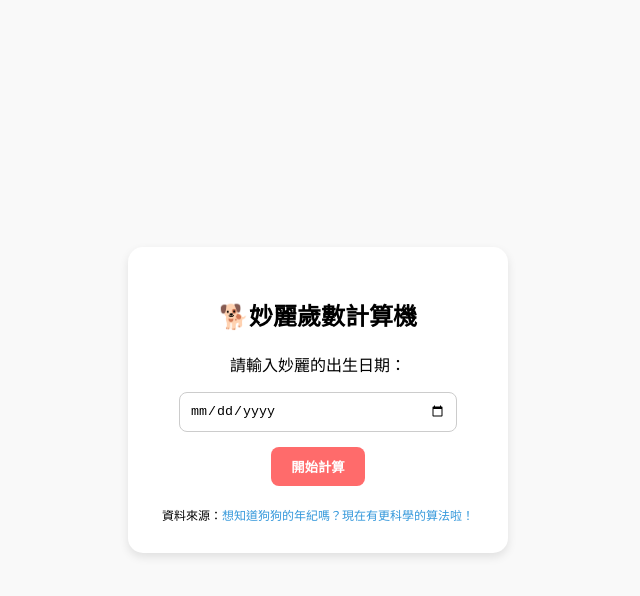
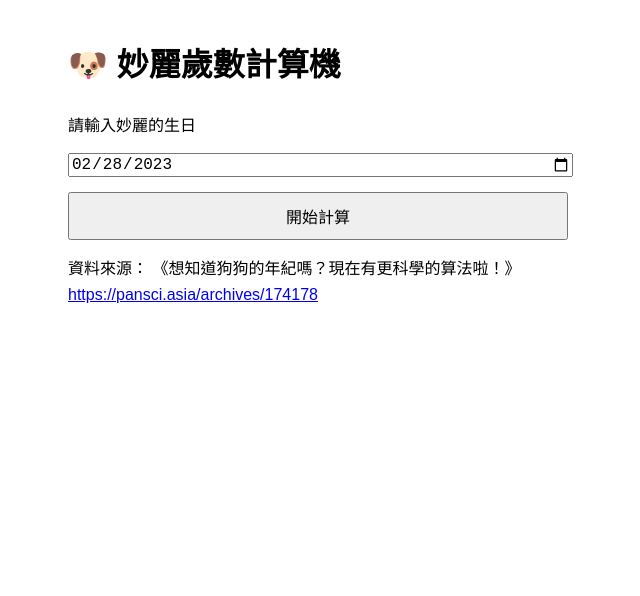
Before and after one commit to fishcold0/project_dog, a plain HTML site: page index.html in a window 1280 px wide. Shown: the whole page, without its empty margins (322-962 px from the left). Drawn offline with Linux system fonts and the light colour scheme.

Commit message:
儲存生日

```diff
--- a/index.html
+++ b/index.html
@@ -1,106 +1,97 @@
-
 <!DOCTYPE html>
-<html lang="zh-TW">
+<html lang="zh-Hant">
 <head>
   <meta charset="UTF-8">
-    <meta name="viewport" content="width=device-width, initial-scale=1.0">
-    <title>🐕妙麗歲數計算機</title>
+  <title>妙麗歲數計算機</title>
   <style>
     body {
       font-family: Arial, sans-serif;
-            background-color: #f9f9f9;
-            display: flex;
-            justify-content: center;
-            align-items: center;
-            height: 100vh;
-            margin: 0;
+      margin: 40px;
+      line-height: 1.6;
     }
     .container {
-            background-color: #fff;
-            padding: 30px;
-            border-radius: 15px;
-            box-shadow: 0 4px 10px rgba(0,0,0,0.1);
-            text-align: center;
-            width: 320px;
+      max-width: 500px;
+      margin: auto;
     }
-        input[type="date"] {
-            padding: 10px;
-            width: 80%;
-            border-radius: 8px;
-            border: 1px solid #ccc;
+    label, input, button {
+      display: block;
+      width: 100%;
       margin-bottom: 15px;
+      font-size: 16px;
     }
     button {
-            padding: 10px 20px;
-            border-radius: 8px;
-            border: none;
-            background-color: #ff6b6b;
-            color: white;
-            font-weight: bold;
+      padding: 10px;
       cursor: pointer;
-        }
-        button:hover {
-            background-color: #ff4c4c;
     }
     .result {
       margin-top: 20px;
-            font-size: 16px;
+      padding: 15px;
+      border-radius: 8px;
+      background: #f2f2f2;
     }
-        .source {
-            margin-top: 20px;
-            font-size: 12px;
-        }
-        .source a {
-            color: #3498db;
-            text-decoration: none;
+    small {
+      color: #555;
     }
   </style>
 </head>
 <body>
+
 <div class="container">
-        <h2>🐕妙麗歲數計算機</h2>
-        <p>請輸入妙麗的出生日期：</p>
-        <input type="date" id="birthDate">
-        <br>
-        <button onclick="calculateAge()">開始計算</button>
-        <div class="result" id="result"></div>
-        <div class="source">
-            資料來源：<a href="https://pansci.asia/archives/174178" target="_blank">想知道狗狗的年紀嗎？現在有更科學的算法啦！</a>
-        </div>
+  <h1>🐶 妙麗歲數計算機</h1>
+
+  <label for="birth">請輸入妙麗的生日</label>
+  <input type="date" id="birth">
+
+  <button onclick="calculate()">開始計算</button>
+
+  <div id="result" class="result" style="display:none;"></div>
+
+  <p>
+    資料來源：
+    《想知道狗狗的年紀嗎？現在有更科學的算法啦！》
+    <a href="https://pansci.asia/archives/174178" target="_blank">https://pansci.asia/archives/174178</a>
+  </p>
 </div>
 
 <script>
-        function calculateAge() {
-            const birthDateInput = document.getElementById("birthDate").value;
-            if (!birthDateInput) {
-                alert("請輸入出生日期！");
+  // 預設生日（如果 localStorage 沒資料）
+  const defaultBirthday = "2023-02-28";
+  const birthInput = document.getElementById("birth");
+
+  // 讀取 localStorage
+  const savedBirthday = localStorage.getItem("meowli-birthday");
+
+  // 如果有儲存 → 顯示儲存的
+  // 否則 → 顯示預設 2023-02-28
+  birthInput.value = savedBirthday ? savedBirthday : defaultBirthday;
+
+  function calculate() {
+    const birth = birthInput.value;
+
+    if (!birth) {
+      alert("請先輸入妙麗的生日");
       return;
     }
 
-            const birthDate = new Date(birthDateInput);
+    // 儲存生日到 localStorage
+    localStorage.setItem("meowli-birthday", birth);
+
+    // 計算狗狗實際歲數（以年為單位）
+    const birthDate = new Date(birth);
     const today = new Date();
+    const diffTime = today - birthDate;
+    const dogAge = diffTime / (1000 * 60 * 60 * 24 * 365);
 
-            // 計算狗狗年齡（精確到小數點1位）
-            const diffTime = today - birthDate; // 毫秒差
-            const diffDays = diffTime / (1000 * 60 * 60 * 24); // 轉換成天
-            const dogAge = diffDays / 365.25; // 年齡（包含小數）
-
-            if (dogAge < 1) {
-                alert("此公式僅適用一歲以上的狗！");
-                return;
-            }
-
-            const dogAgeRounded = dogAge.toFixed(1);
-
-            // 換算成人類年齡
+    // 只適用於 1 歲以上的狗狗（題目已註明）
     const humanAge = 16 * Math.log(dogAge) + 31;
 
-            // 顯示結果
+    document.getElementById("result").style.display = "block";
     document.getElementById("result").innerHTML = `
-                妙麗的狗狗年齡為：<b>${dogAgeRounded}</b> 歲<br>
-                換算成人類年齡為：<b>${humanAge.toFixed(1)}</b> 歲
+      <p>🐾 妙麗目前的狗齡：約 <strong>${dogAge.toFixed(1)}</strong> 歲</p>
+      <p>👩 換算人類年齡：約 <strong>${humanAge.toFixed(1)}</strong> 歲</p>
     `;
   }
 </script>
+
 </body>
 </html>
```
Lines whose indentation alone changed are shown as unchanged.
